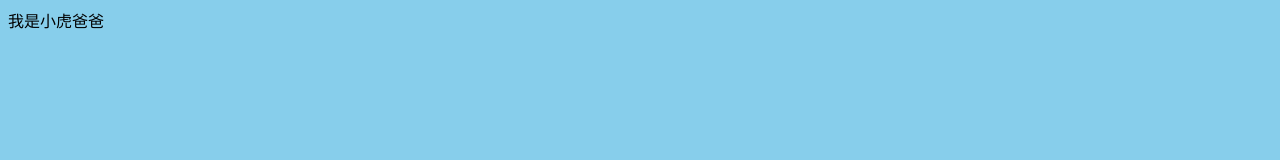
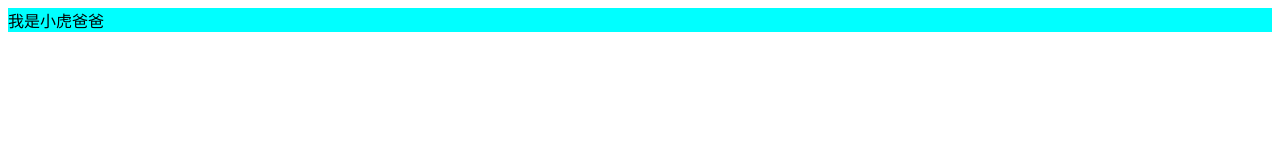
Before and after one commit to zhaizhuangzhuang/zhaizhuangzhuang.github.io, a plain HTML site: page php/01.html in a window 1280 px wide. Drawn offline with Linux system fonts and the light colour scheme; files that its build step writes are made by us from their sources.

Commit message:
Update 01.css

```diff
--- a/php/css/01.css
+++ b/php/css/01.css
@@ -1,3 +1,3 @@
-body{
-	background:skyblue;
+.aa{
+	background: aqua;
 }
```
